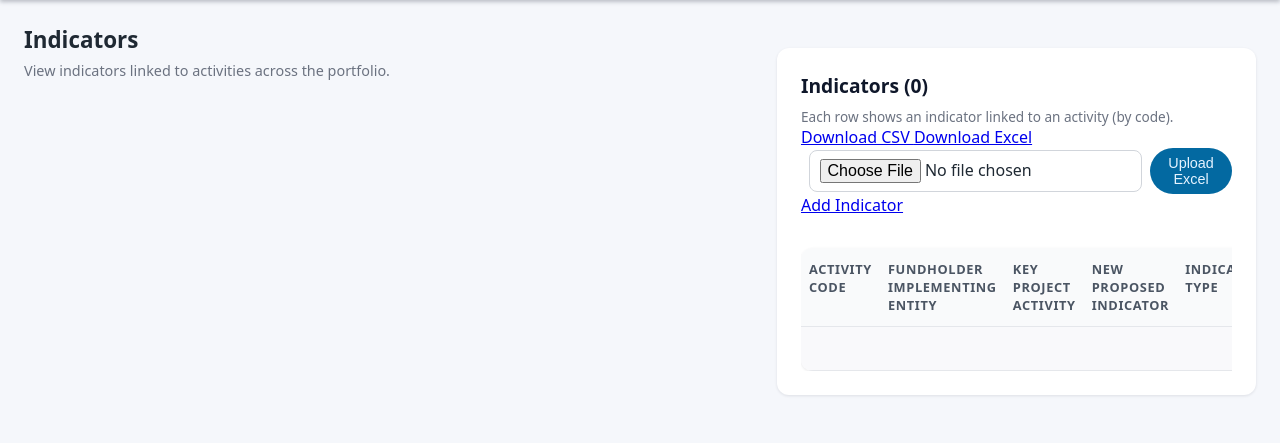
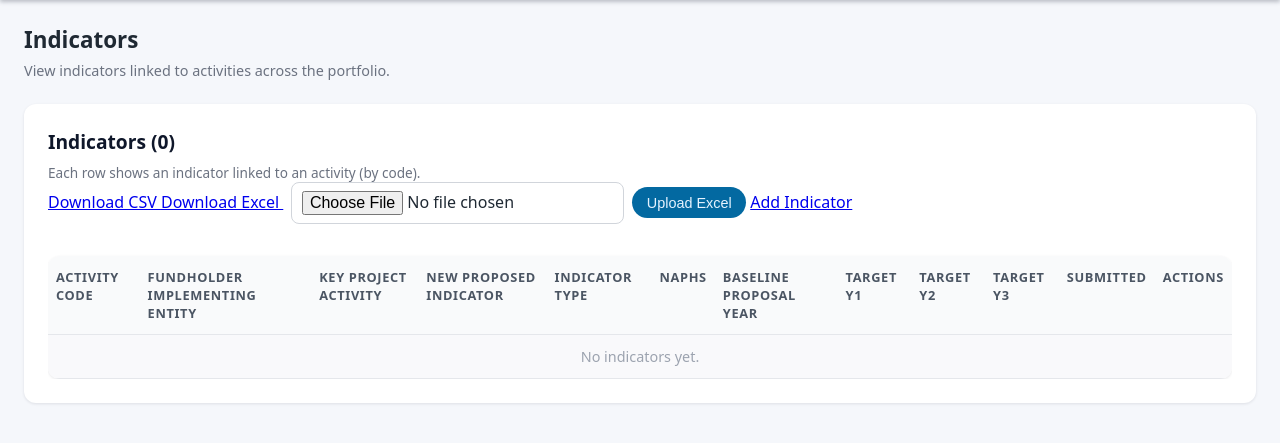
Before and after one commit to Rwunganira/pfund, a Flask app: page /indicators in a window 1280 px wide. Shown: the part 46-489 px from the top of the page. Run offline with Flask 3, Linux system fonts and the light colour scheme; the visitor is signed in with stand-in values (Sample User, id 1).

Commit message:
edit indicators

```diff
--- a/static/styles.css
+++ b/static/styles.css
@@ -418,6 +418,12 @@ tbody tr:hover {
     display: grid;
     grid-template-columns: minmax(0, 2fr) minmax(0, 1.3fr);
     gap: 1rem;
+}
+
+/* Indicators page layout - single column full width inside container */
+.indicators-page {
+    margin-top: 1.5rem;
+    margin-bottom: 1.5rem;
 }
 
 .hero-header {
--- a/templates/indicators.html
+++ b/templates/indicators.html
@@ -1,7 +1,7 @@
 {% extends "base.html" %}
 
 {% block content %}
-<section class="dashboard">
+<section class="indicators-page">
     <div>
         <div class="hero-header">
             <div>
```
